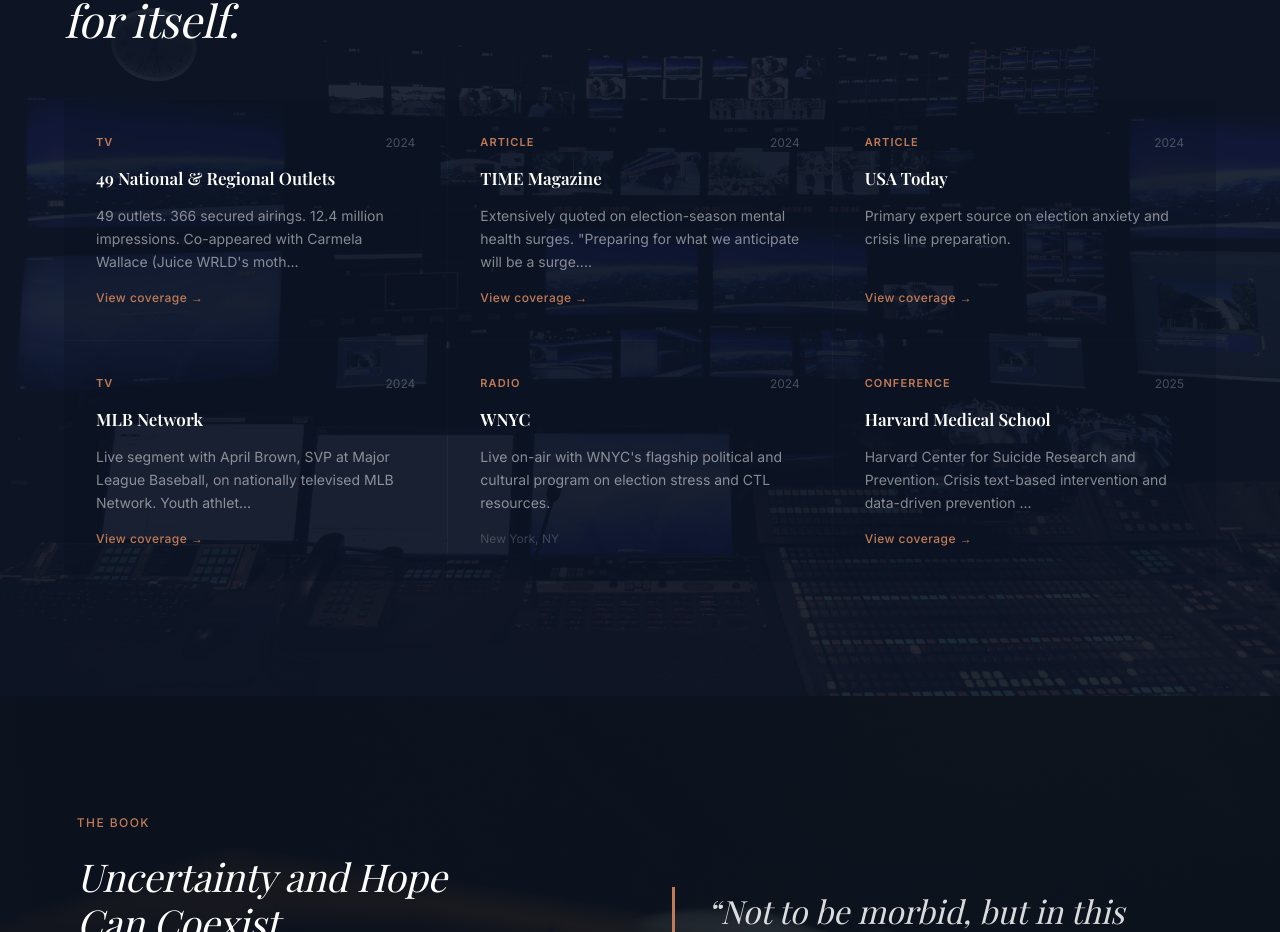
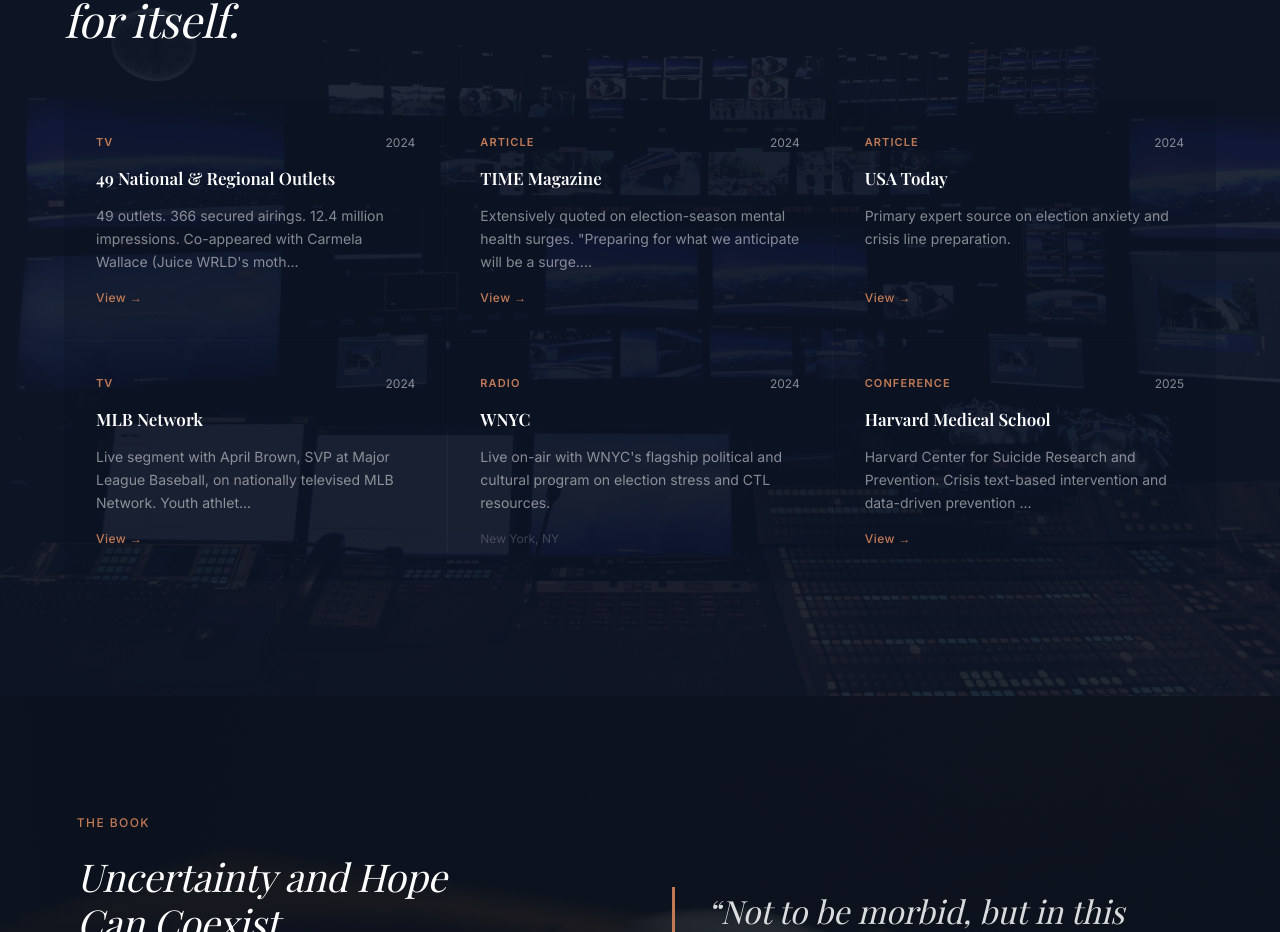
Before and after one commit to jimmieldavis/dr-turner, a Next.js app in the folder website/: page / in a window 1280 px wide. Shown: the part 2820-3752 px from the top of the page. Built offline with nearby package versions, Linux system fonts and the light colour scheme; a web font is replaced by a local one.

Commit message:
Media cards: View link (white hover), year color matches body text

```diff
--- a/website/app/globals.css
+++ b/website/app/globals.css
@@ -211,6 +211,20 @@ h1, h2, h3, h4 {
   opacity: 1;
 }
 
+/* Media card link */
+.media-card-link {
+  font-size: 0.75rem;
+  color: #C17A56;
+  text-decoration: none;
+  font-weight: 500;
+  letter-spacing: 0.04em;
+  transition: color 0.2s;
+}
+
+.media-card-link:hover {
+  color: #fff;
+}
+
 /* AI block */
 .ai-btn {
   display: inline-flex;
--- a/website/app/page.tsx
+++ b/website/app/page.tsx
@@ -481,7 +481,7 @@ export default function Home() {
                   >
                     {entry.type}
                   </span>
-                  <span style={{ fontSize: '0.75rem', color: 'rgba(255,255,255,0.25)' }}>
+                  <span style={{ fontSize: '0.75rem', color: 'rgba(255,255,255,0.5)' }}>
                     {entry.year}
                   </span>
                 </div>
@@ -501,15 +501,9 @@ export default function Home() {
                     href={entry.url}
                     target="_blank"
                     rel="noopener noreferrer"
-                    style={{
-                      fontSize: '0.75rem',
-                      color: '#C17A56',
-                      textDecoration: 'none',
-                      fontWeight: 500,
-                      letterSpacing: '0.04em',
-                    }}
+                    className="media-card-link"
                   >
-                    View coverage &rarr;
+                    View &rarr;
                   </a>
                 ) : (
                   <span style={{ fontSize: '0.75rem', color: 'rgba(255,255,255,0.2)' }}>
```
